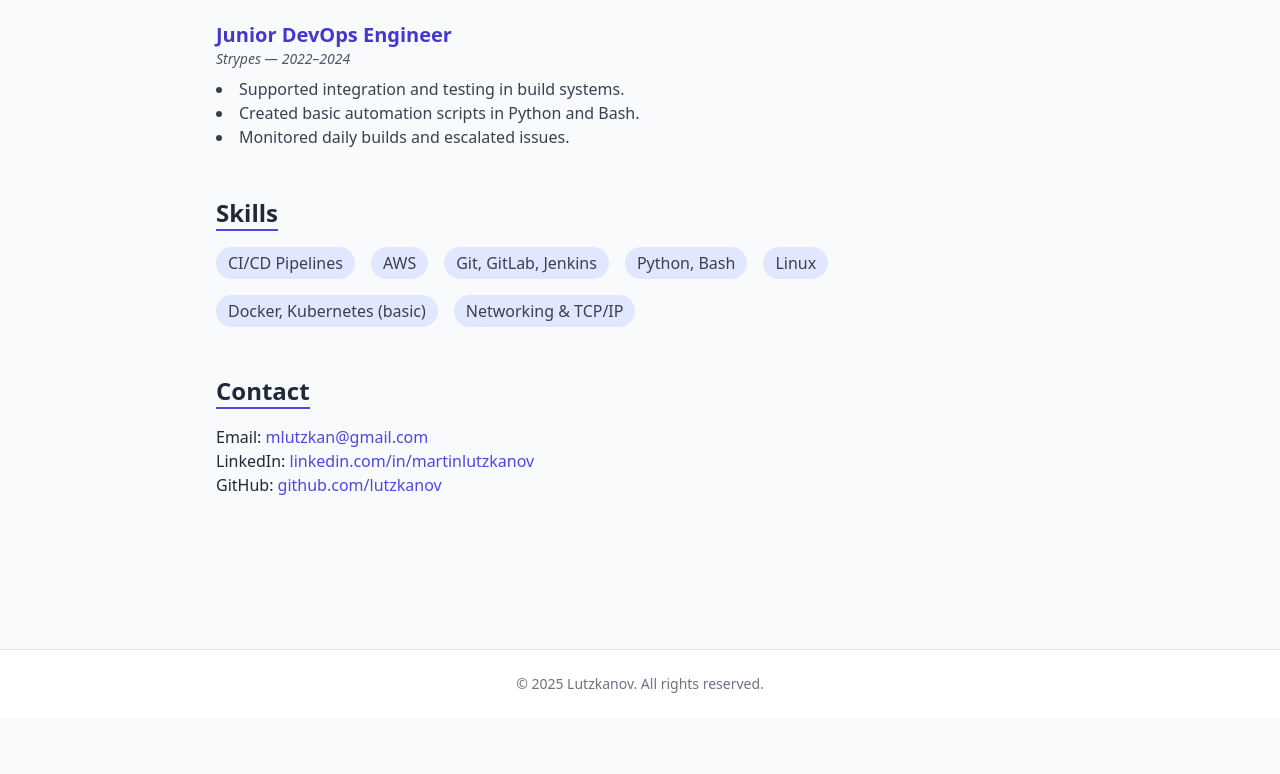
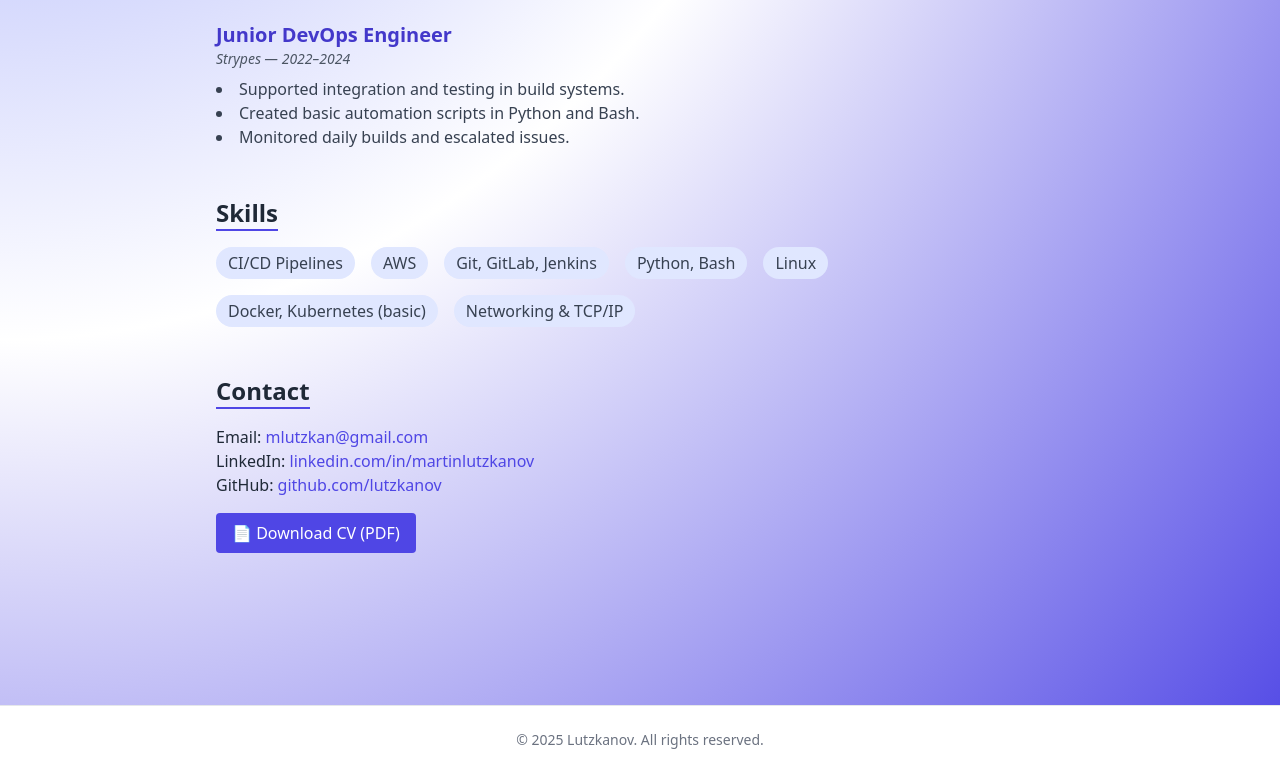
Before and after one commit to lutzkanov/lutzkanov.com, a plain HTML site: page index.html in a window 1280 px wide. Shown: the part 707-1481 px from the top of the page. Before the commit the page ends 1425 px from the top, so only its background shows below. Drawn offline with nearby package versions, Linux system fonts and the light colour scheme.

Commit message:
Added background and Download CV button

```diff
--- a/index.html
+++ b/index.html
@@ -6,8 +6,7 @@
   <title>Martin Lutzkanov</title>
   <script src="https://cdn.tailwindcss.com"></script>
 </head>
-<body class="bg-gray-50 text-gray-800 font-sans">
-
+<body class="min-h-screen bg-[radial-gradient(ellipse_at_top_left,_var(--tw-gradient-stops))] from-indigo-400 via-white to-indigo-600 text-gray-800 font-sans">
   <header class="bg-white shadow-md sticky top-0 z-10">
     <div class="container mx-auto px-6 py-4 flex justify-between items-center">
       <a href="#" onclick="window.scrollTo({ top: 0, behavior: 'smooth' })" class="text-3xl font-bold text-indigo-600">
@@ -88,13 +87,19 @@
       </ul>
     </section>
 
-    <!-- Contact -->
     <section id="contact" class="mb-12">
       <h2 class="text-2xl font-semibold mb-4 border-b-2 border-indigo-600 inline-block">Contact</h2>
       <p>Email: <a href="mailto:mlutzkan@gmail.com" class="text-indigo-600 hover:underline">mlutzkan@gmail.com</a></p>
       <p>LinkedIn: <a href="https://www.linkedin.com/in/martinlutzkanov/" target="_blank" rel="noopener noreferrer" class="text-indigo-600 hover:underline">linkedin.com/in/martinlutzkanov</a></p>
       <p>GitHub: <a href="https://github.com/lutzkanov" target="_blank" rel="noopener noreferrer" class="text-indigo-600 hover:underline">github.com/lutzkanov</a></p>
+
+      <div class="mt-4">
+        <a href="Martin_Lutzkanov_CV.pdf" download class="inline-block bg-indigo-600 text-white px-4 py-2 rounded hover:bg-indigo-700 transition">
+          📄 Download CV (PDF)
+        </a>
+      </div>
     </section>
+
 
   </main>
 
```
Also changed, not shown: 1 other file.
